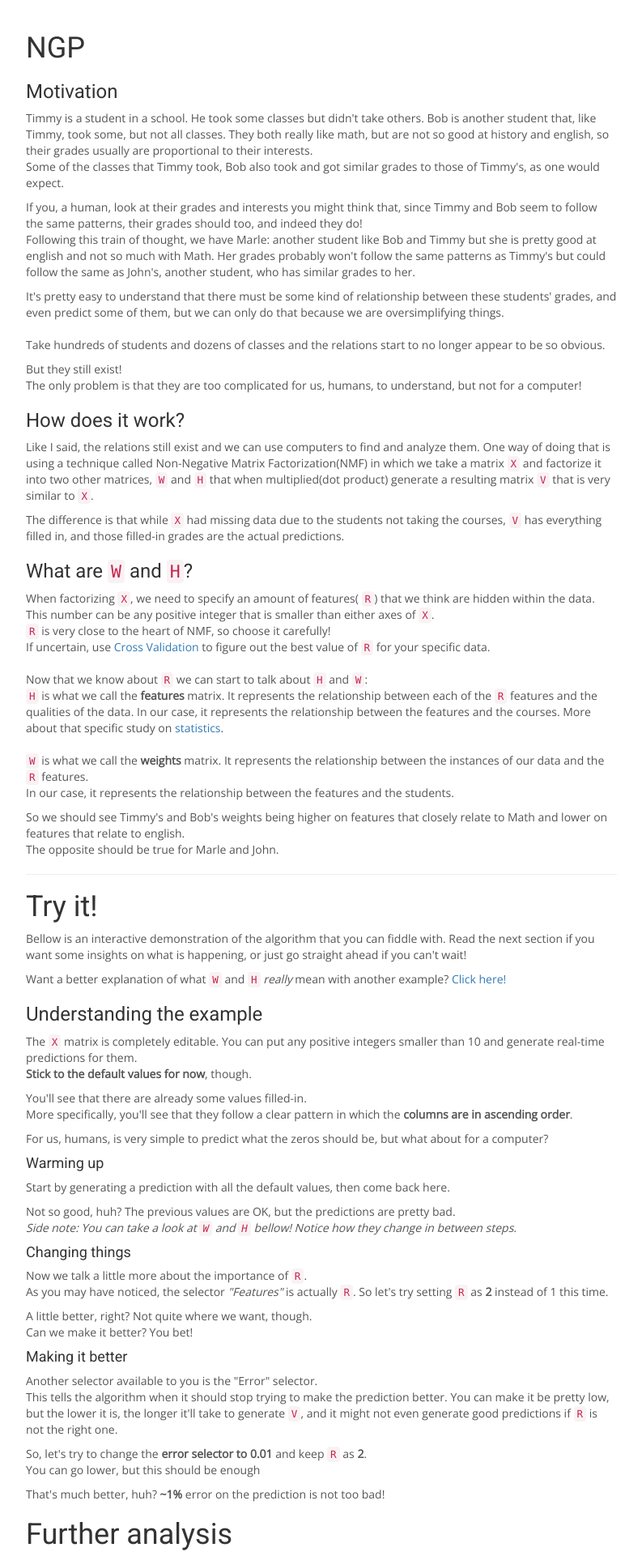
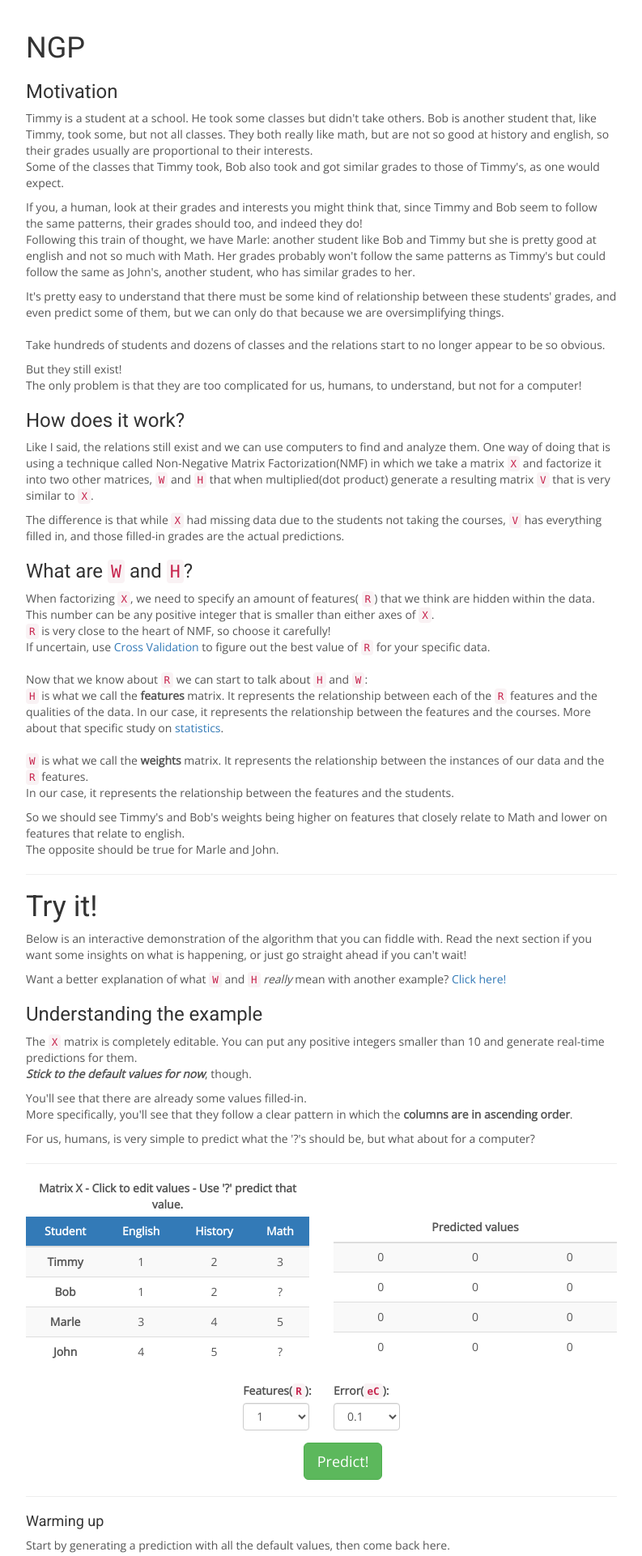
Before and after one commit to Maronato/NGP, a Django app: page / in a window 1280 px wide. Shown: the part 52-1973 px from the top of the page at 81% size, without its empty margins (243-1036 px from the left). Run offline with Django 3.2, Linux system fonts and the light colour scheme; some libraries are stand-ins or nearby versions.

Commit message:
changed order of some info

```diff
--- a/interface/templates/index.html
+++ b/interface/templates/index.html
@@ -4,7 +4,7 @@
         <h1> NGP </h1>
         <h3> Motivation </h3>
         <p>
-            Timmy is a student in a school. He took some classes but didn't take others. Bob is another student that, like Timmy, took some, but not all classes. They both really like math, but are not so good at history and english, so their grades usually are proportional
+            Timmy is a student at a school. He took some classes but didn't take others. Bob is another student that, like Timmy, took some, but not all classes. They both really like math, but are not so good at history and english, so their grades usually are proportional
             to their interests.
             <br> Some of the classes that Timmy took, Bob also took and got similar grades to those of Timmy's, as one would expect.
         </p>
@@ -55,73 +55,34 @@
         <hr>
         <h1 id="example">Try it!</h1>
         <p>
-            Bellow is an interactive demonstration of the algorithm that you can fiddle with. Read the next section if you want some insights on what is happening, or just go straight ahead if you can't wait!
+            Below is an interactive demonstration of the algorithm that you can fiddle with. Read the next section if you want some insights on what is happening, or just go straight ahead if you can't wait!
         </p>
         <p>
             Want a better explanation of what <code>W</code> and <code>H</code> <i>really</i> mean with another example? <a href="/example/">Click here!</a>
         </p>
+
         <h3>Understanding the example</h3>
         <p>
             The <code>X</code> matrix is completely editable. You can put any positive integers smaller than 10 and generate real-time predictions for them.
             <br>
-            <b>Stick to the default values for now</b>, though.
+            <b><i>Stick to the default values for now</i></b>, though.
         </p>
         <p>
             You'll see that there are already some values filled-in.
             <br> More specifically, you'll see that they follow a clear pattern in which the <b>columns are in ascending order</b>.
         </p>
         <p>
-            For us, humans, is very simple to predict what the zeros should be, but what about for a computer?
+            For us, humans, is very simple to predict what the '?'s should be, but what about for a computer?
         </p>
-        <h4>Warming up</h4>
-        <p>
-            Start by generating a prediction with all the default values, then come back here.
-        </p>
-        <p>
-            Not so good, huh? The previous values are OK, but the predictions are pretty bad.
-            <br>
-            <i>Side note: You can take a look at <code>W</code> and <code>H</code>
-      bellow! Notice how they change in between steps.</i>
-        </p>
-        <h4>Changing things</h4>
-        <p>
-            Now we talk a little more about the importance of <code>R</code>.
-            <br> As you may have noticed, the selector <i>"Features"</i> is actually
-            <code>R</code>. So let's try setting <code>R</code> as <b>2</b> instead of 1 this time.
-        </p>
-        <p>
-            A little better, right? Not quite where we want, though.
-            <br> Can we make it better? You bet!
-        </p>
-        <h4>Making it better</h4>
-        <p>
-            Another selector available to you is the "Error" selector.
-            <br> This tells the algorithm when it should stop trying to make the prediction better. You can make it be pretty low, but the lower it is, the longer it'll take to generate <code>V</code>, and it might not even generate good predictions if
-            <code>R</code> is not the right one.
-        </p>
-        <p>
-            So, let's try to change the <b>error selector to 0.01</b> and keep <code>R</code> as <b>2</b>.
-            <br> You can go lower, but this should be enough
-        </p>
-        <p>
-            That's much better, huh? <b>~1%</b> error on the prediction is not too bad!
-        </p>
-        <h1>Further analysis</h1>
-        <p>
-            The example that I gave you is only to show that the algorithm not only can predict values that already exist in the table but it can also extrapolate from the rest of the data and reproduce the patterns that it finds.
-            <br>
-            <br>
-            <h4> Don't think that was enough? Want to see a more practical, in-depth, example?
-        <a href="/example/">Click here!</a></h4>
-        </p>
-        <br>
+
         <hr>
-        <br>
-    </div>
         <div class="row">
             <div class="col-md-6">
+                <div class="text-center">
+                    <label for="table">Matrix X - Click to edit values - Use '?' predict that value.</label>
+                </div>
                 <table id="table" class="table table-striped">
-                <thead class="thead-inverse">
+                    <thead class="bg-primary">
                         <tr>
                             <th class="text-center">Student</th>
                             <th class="text-center">English</th>
@@ -140,7 +101,7 @@
                             <th scope="row" class="text-center">Bob</th>
                             <td class="text-center">1</td>
                             <td class="text-center">2</td>
-                        <td class="text-center">0</td>
+                            <td class="text-center">?</td>
                         </tr>
                         <tr>
                             <th scope="row" class="text-center">Marle</th>
@@ -152,12 +113,14 @@
                             <th scope="row" class="text-center">John</th>
                             <td class="text-center">4</td>
                             <td class="text-center">5</td>
-                        <td class="text-center">0</td>
+                            <td class="text-center">?</td>
                         </tr>
                     </tbody>
                 </table>
             </div>
             <div class="col-md-6">
+                <br>
+                <br>
                 <table class="table table-striped">
                     <thead class="thead-inverse">
                         <tr>
@@ -192,34 +155,6 @@
             </div>
         </div>
         <div class="row">
-        <div class="col-md-6">
-            <table class="table table-striped">
-                <thead class="thead-inverse">
-                    <tr>
-                        <th colspan="5" class="text-center">Table W (Weights)</th>
-                    </tr>
-                    <tr id="WHead">
-                    </tr>
-                </thead>
-                <tbody id="WTable">
-                </tbody>
-            </table>
-        </div>
-        <div class="col-md-6">
-            <table class="table table-striped">
-                <thead class="thead-inverse">
-                    <tr>
-                        <th colspan="5" class="text-center">Table H (Features)</th>
-                    </tr>
-                    <tr id="HHead">
-                    </tr>
-                </thead>
-                <tbody id="HTable">
-                </tbody>
-            </table>
-        </div>
-    </div>
-
             <div class="col-md-4 col-md-offset-4">
                 <div class="col-xs-6">
                     <div class="form-group">
@@ -248,11 +183,87 @@
                 </div>
             </div>
         </div>
+        <hr>
+
+        <h4>Warming up</h4>
+        <p>
+            Start by generating a prediction with all the default values, then come back here.
+        </p>
+        <p>
+            Not so good, huh? The previous values are OK, but the predictions are pretty bad.
+            <br>
+            <i>Side note: You can take a look at <code>W</code> and <code>H</code>
+      below! Notice how they change in between steps.</i>
+        </p>
+        <h4>Changing things</h4>
+        <p>
+            Now we talk a little more about the importance of <code>R</code>.
+            <br> As you may have noticed, the selector <i>"Features"</i> is actually
+            <code>R</code>. So let's try setting <code>R</code> as <b>2</b> instead of 1 this time.
+        </p>
+        <p>
+            A little better, right? Not quite where we want, though.
+            <br> Can we make it better? You bet!
+        </p>
+        <h4>Making it better</h4>
+        <p>
+            Another selector available to you is the "Error" selector.
+            <br> This tells the algorithm when it should stop trying to make the prediction better. You can make it be pretty low, but the lower it is, the longer it'll take to generate <code>V</code>, and it might not even generate good predictions if
+            <code>R</code> is not the right one.
+        </p>
+        <p>
+            So, let's try to change the <b>error selector to 0.01</b> and keep <code>R</code> as <b>2</b>.
+            <br> You can go lower, but this should be enough
+        </p>
+        <p>
+            That's much better, huh? <b>~1%</b> error on the prediction is not too bad!
+        </p>
+        <h1>Further analysis</h1>
+        <p>
+            The example that I gave you is only to show that the algorithm not only can predict values that already exist in the table but it can also extrapolate from the rest of the data and reproduce the patterns that it finds.
+            <br>
+            <br>
+            <h4> Don't think that was enough? Want to see a more practical, in-depth, example?
+        <a href="/example/">Click here!</a></h4>
+        </p>
+        <hr>
+        <div class="row">
+            <div class="col-md-6">
+                <table class="table table-striped">
+                    <thead class="thead-inverse">
+                        <tr>
+                            <th colspan="5" class="text-center">Table W (Weights)</th>
+                        </tr>
+                        <tr id="WHead">
+                        </tr>
+                    </thead>
+                    <tbody id="WTable">
+                    </tbody>
+                </table>
+            </div>
+            <div class="col-md-6">
+                <table class="table table-striped">
+                    <thead class="thead-inverse">
+                        <tr>
+                            <th colspan="5" class="text-center">Table H (Features)</th>
+                        </tr>
+                        <tr id="HHead">
+                        </tr>
+                    </thead>
+                    <tbody id="HTable">
+                    </tbody>
+                </table>
+            </div>
+        </div>
+        <hr>
+    </div>
+
+</div>
 
 <script>
     $('#table').editableTableWidget();
     $('table td').on('validate', function(evt, newValue) {
-        if (newValue > 10 || isNaN(newValue) || newValue < 0 || newValue == "") {
+        if ((newValue > 10 || isNaN(newValue) || newValue < 0 || newValue == "") && newValue != "?") {
             return false; // mark cell as invalid
         };
     });
```
Lines whose indentation alone changed are shown as unchanged.
